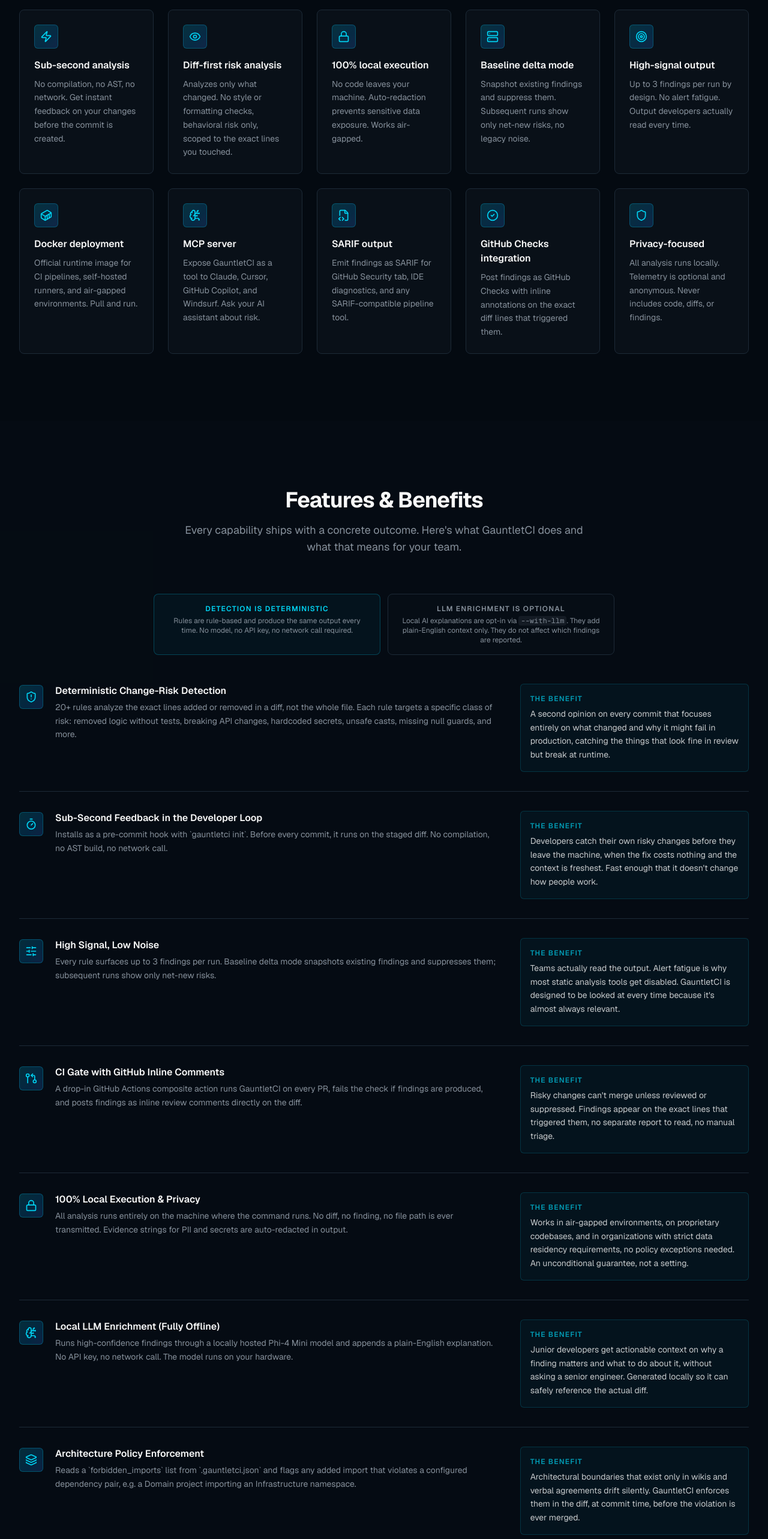
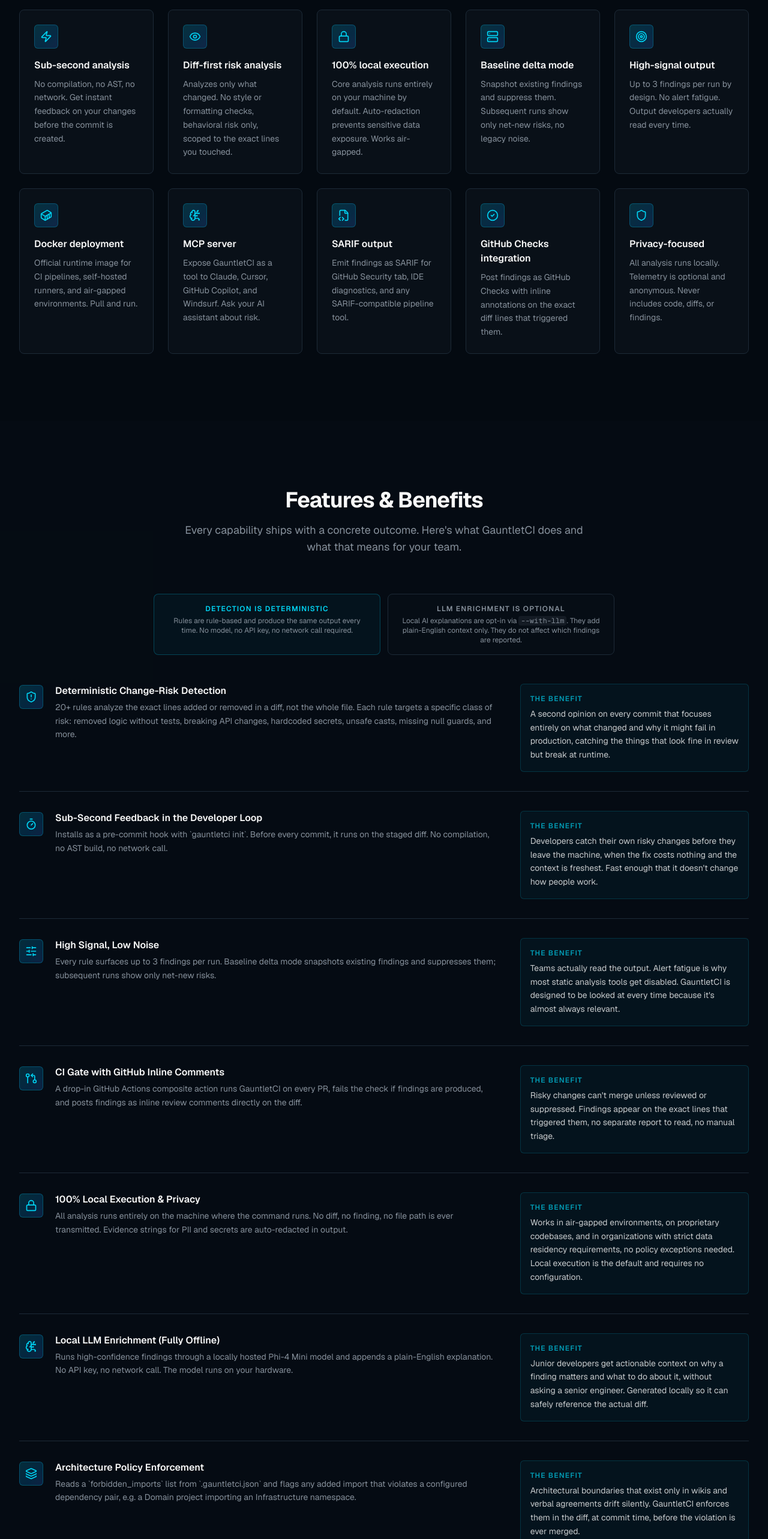
Before and after one commit to EricCogen/GauntletCI, a Next.js app in the folder site/: page / in a window 1280 px wide. Shown: the part 3180-5746 px from the top of the page at 60% size. Built offline with nearby package versions, Linux system fonts and the light colour scheme.

Commit message:
[DOCS] Soften absolute local-execution claims -- caveat optional remote LLM

```diff
--- a/site/components/features-benefits.tsx
+++ b/site/components/features-benefits.tsx
@@ -38,7 +38,7 @@
     icon: Lock,
     feature: "100% Local Execution & Privacy",
     what: "All analysis runs entirely on the machine where the command runs. No diff, no finding, no file path is ever transmitted. Evidence strings for PII and secrets are auto-redacted in output.",
-    benefit: "Works in air-gapped environments, on proprietary codebases, and in organizations with strict data residency requirements, no policy exceptions needed. An unconditional guarantee, not a setting.",
+    benefit: "Works in air-gapped environments, on proprietary codebases, and in organizations with strict data residency requirements, no policy exceptions needed. Local execution is the default and requires no configuration.",
   },
   {
     icon: BrainCircuit,
--- a/site/components/features.tsx
+++ b/site/components/features.tsx
@@ -15,7 +15,7 @@
     {
       icon: Lock,
       title: "100% local execution",
-      description: "No code leaves your machine. Auto-redaction prevents sensitive data exposure. Works air-gapped.",
+      description: "Core analysis runs entirely on your machine by default. Auto-redaction prevents sensitive data exposure. Works air-gapped.",
     },
     {
       icon: Server,
--- a/site/components/pricing.tsx
+++ b/site/components/pricing.tsx
@@ -154,8 +154,7 @@
         </div>
 
         <p className="mt-8 text-center text-sm text-muted-foreground">
-          All analysis is 100% local. No code leaves your machine.{" "}
-          <span className="text-foreground font-medium">Always.</span>
+          Core analysis runs entirely on your machine. No code is sent to any external service by default.
         </p>
       </div>
     </section>
```
